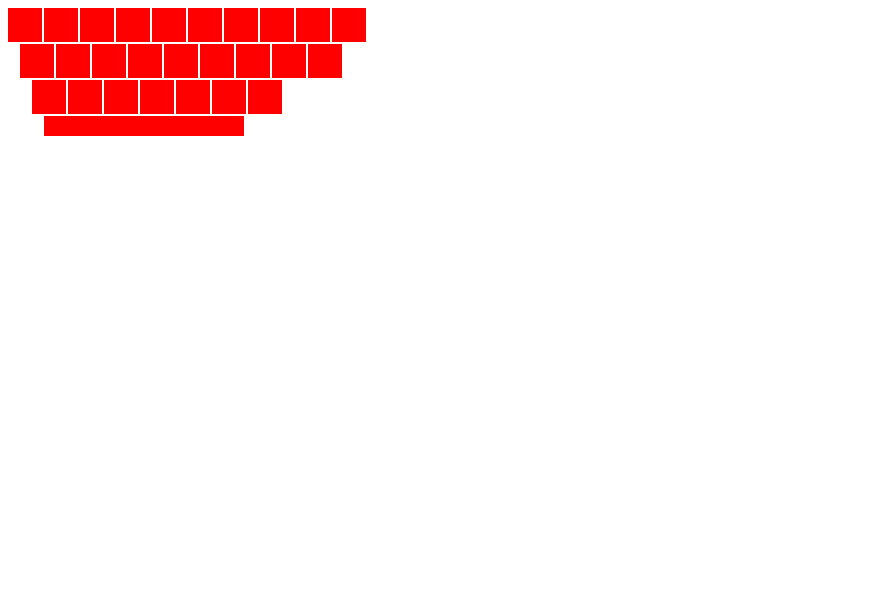
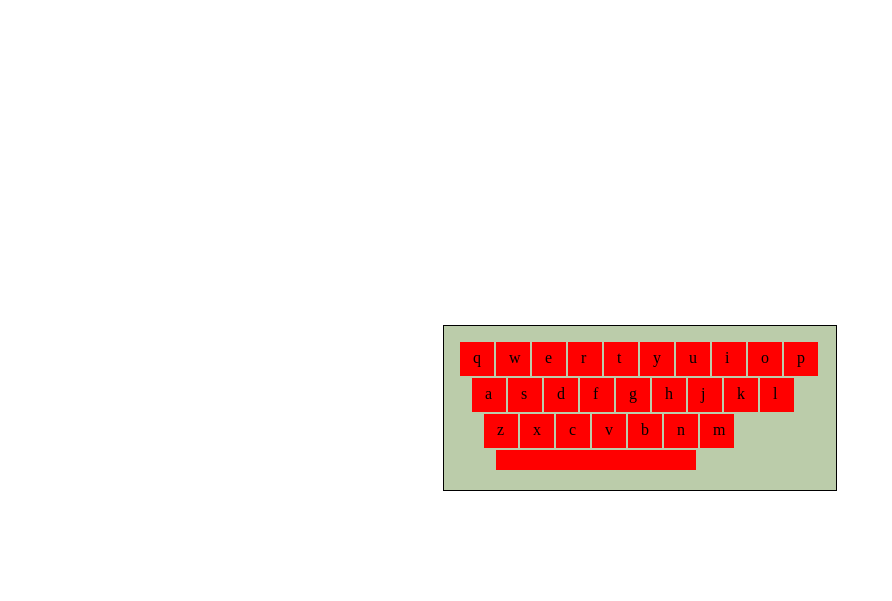
Before and after one commit to ArsenalNox/typerst, a plain HTML site: page index.html in a window 1280 px wide. Shown: the whole page, without its empty margins (0-892 px from the left). Drawn offline with Linux system fonts and the light colour scheme.

Commit message:
Отображение пролбелов

```diff
--- a/index.html
+++ b/index.html
@@ -1,37 +1,63 @@
 <!DOCTYPE html>
 <html lang="ru" dir="ltr">
-  <head>
-    <meta charset="utf-8">
-    <title></title>
-  </head>
-  <body>
-    <section class="main">
-      <link rel="shortcut icon" href="icon.png">
-      <div class="words-display-wrap">
 
-      </div>
+<head>
+  <meta charset="utf-8">
+  <title>typerst</title>
+  <style media="screen">
+    html,
+    body {
+      height: 100%;
+      overflow: hidden;
+    }
 
-      <div class="keyboard-wrap">
-        <svg
-          version='1.1'
-          baseProfile='full'
-          width='360' height='128'
-          xmlns="http://www.w3.org/2000/svg"
-          id='svg1'>
+    .main {
+      width: 100%;
+      height: 100%;
+    }
 
+    .keyboard-wrap {
+      border: 1px solid black;
+      padding: 1rem;
+      background-color: #bbccaa;
+      width: fit-content;
+      position: relative;
+      top: 50%;
+      left: 50%;
+      transform: translate(-50%, -50%);
+    }
 
+    #keyboard-output {
+      width: 30%;
+      height: 15px;
+      position: relative;
+      top: 50%;
+      left: 50%;
+      transform: translate(-50%, -50%);
+    }
+  </style>
+</head>
 
+<body>
+  <section class="main">
+    <link rel="shortcut icon" href="icon.png">
 
-        </svg>
-        <p id='keyboard-output'></p>
-      </div>
+    <div class="keyboard-wrap" id='kw1'>
+      <svg version='1.1' baseProfile='full' width='360' height='128' xmlns="http://www.w3.org/2000/svg" id='svg1'>
+      </svg>
+    </div>
+    <p id='keyboard-output'></p>
 
-    </section>
+    <div class="words-display-wrap">
+    </div>
+
+  </section>
   <script src="index.js" charset="utf-8"></script>
   <script type="text/javascript">
     document.addEventListener("keydown", keyHandleUp)
     document.addEventListener("keyup", keyHandleDown)
     initialyzeKeyboard()
   </script>
-  </body>
+</body>
+
 </html>
--- a/index.js
+++ b/index.js
@@ -3,21 +3,23 @@ var allowedKeys = [
   'a', 's', 'd', 'f', 'g', 'h', 'j', 'k', 'l',
   'z', 'x', 'c', 'v', 'b', 'n', 'm'
 ]
+
+
 const svgns = "http://www.w3.org/2000/svg";
+
 var output = ''
+
+var dispText = '   Lorem ipsum dolor sit amet.   '
+
 function keyHandleUp(e) {
-  if (allowedKeys.includes(e.key)) {
-    if(e.code == 'Space'){
+  if(e.keyCode=='32'){
+      output = output.concat(' ','\xa0');
+  }else if (allowedKeys.includes(e.key)) {
       document.getElementById(e.key).style.fill = 'green'
-      output += ' ';
-    } else {
-      document.getElementById(e.key).style.fill = 'green'
-      output += e.key
-    }
+      // output += e.key
+      output = output.concat('',e.key);
   }
-  if(output.length > 30){
-    output = output.slice(1,output.length)
-  }
+  console.log(output);
   document.getElementById('keyboard-output').innerText = output
 }
 
@@ -28,6 +30,7 @@ function keyHandleDown(e) {
 }
 
 function initialyzeKeyboard() {
+  //Инициализирует меню
   svg = document.getElementsByTagName('svg')[0]
   let x = 0
   let y = 0
@@ -35,23 +38,32 @@ function initialyzeKeyboard() {
   let rowLenghts = [9, 8, 6]
   let cntr = 0
   for (var i = 0; i < allowedKeys.length; i++) {
+
     let key = document.createElementNS(svgns, "rect");
-    key.id = allowedKeys[i]
-    key.setAttribute("x", x)
-    key.setAttribute("y", y)
-    key.setAttribute("fill", 'red')
-    key.setAttribute("width", "34px")
-    key.setAttribute("height", "34px")
-    svg.append(key)
+    key.id = allowedKeys[i];
+    key.setAttribute("x", x);
+    key.setAttribute("y", y);
+    key.setAttribute("fill", 'red');
+    key.setAttribute("width", "34px");
+    key.setAttribute("height", "34px");
+
+    let text = document.createElementNS(svgns, 'text');
+    text.id = 't' + i
+    text.setAttribute("x", x + 13);
+    text.setAttribute("y", y + 21);
+    letter = allowedKeys[i]
+    text.append(letter)
+    svg.append(key, text)
     cntr++
     x += 36
     if (cntr > rowLenghts[currentRow]) {
       currentRow++
       y += 36
       cntr = 0
-      x = currentRow*12
+      x = currentRow * 12
     }
   }
+  //Пробел
   let key = document.createElementNS(svgns, "rect");
   key.id = ' '
   key.setAttribute("x", x)
@@ -60,5 +72,9 @@ function initialyzeKeyboard() {
   key.setAttribute("width", "200px")
   key.setAttribute("height", "60px")
   svg.append(key)
-  allowedKeys.push(' ')
+  allowedKeys.push('')
+
+  console.log(document.getElementById('keyboard-output').style);
+  document.getElementById('keyboard-output').style.width = document.getElementById('kw1').style.width;
+  console.log(document.getElementById('keyboard-output').style.width);
 }
```
